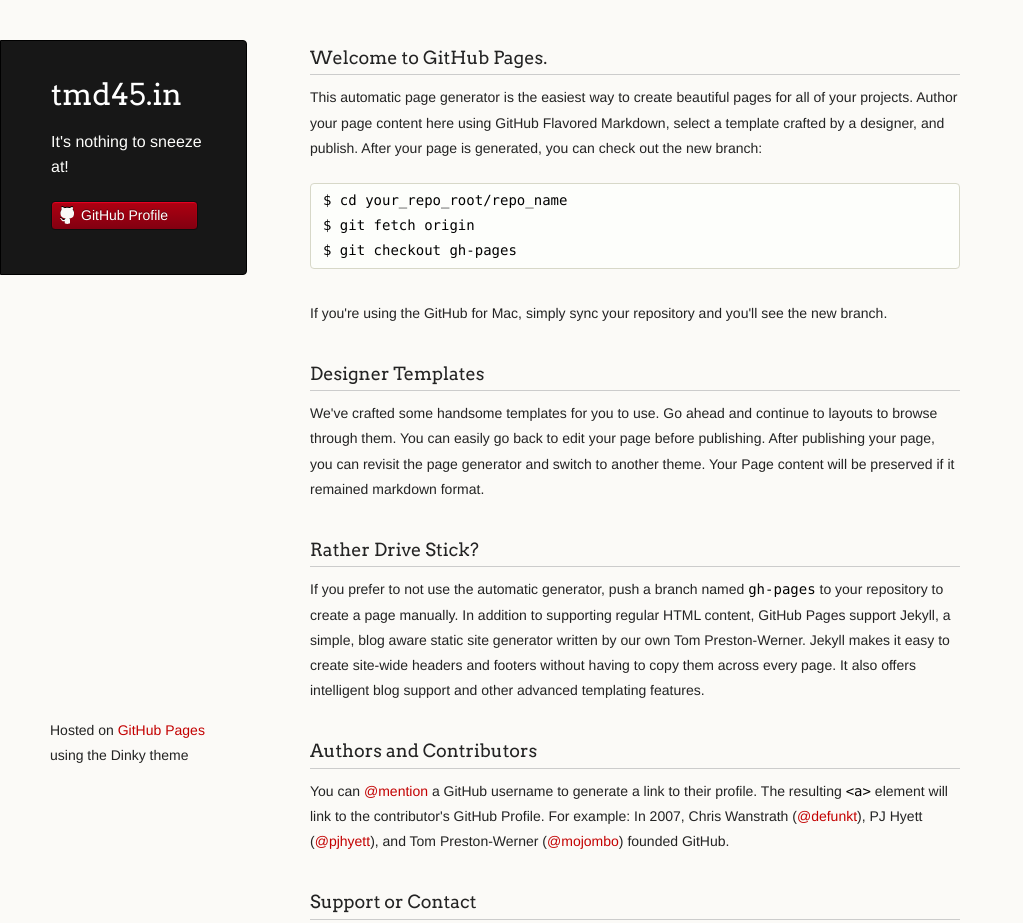
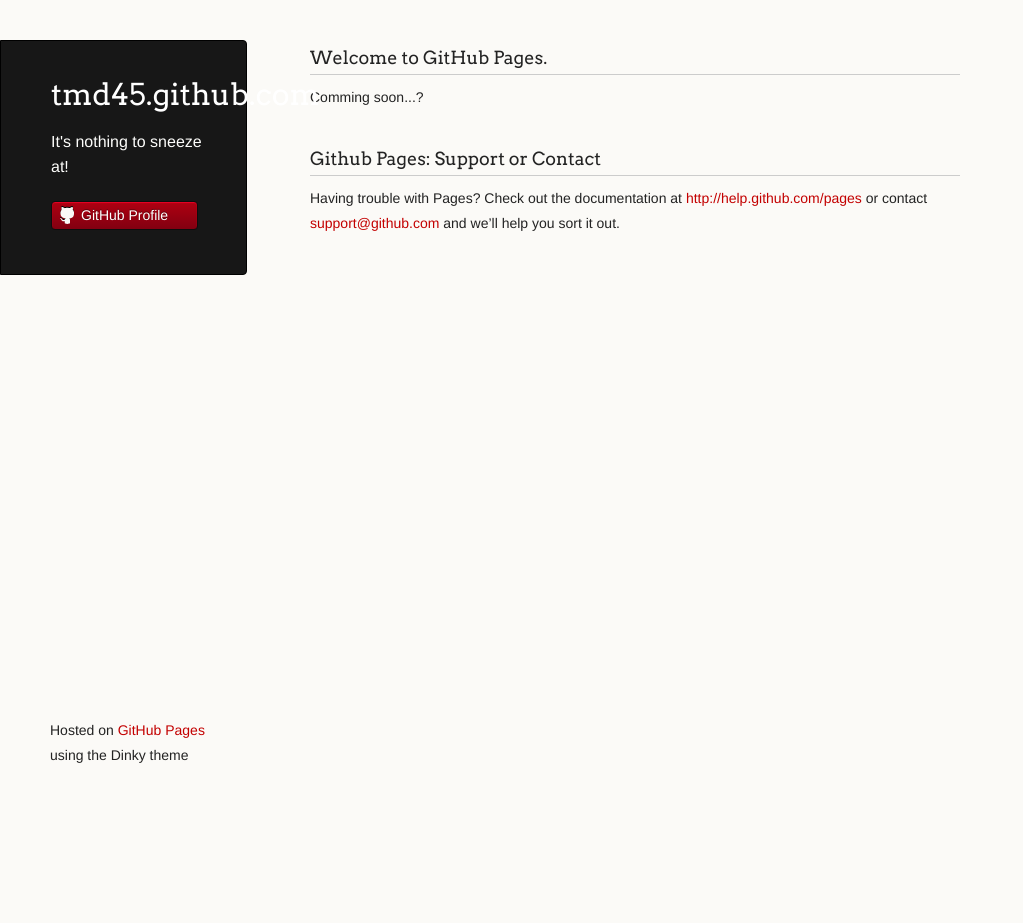
Before and after one commit to tmd45/tmd45.github.com, a plain HTML site: page index.html in a window 1280 px wide. Shown: the top 923 px of the page, without its empty margins (0-1023 px from the left). After the commit the page ends 800 px from the top, so only its background shows below. Drawn offline with Linux system fonts and the light colour scheme.

Commit message:
update top

```diff
--- a/index.html
+++ b/index.html
@@ -16,7 +16,7 @@
   <body>
     <div class="wrapper">
       <header>
-        <h1 class="header">tmd45.in</h1>
+        <h1 class="header">tmd45.github.com</h1>
         <p class="header">It's nothing to sneeze at!</p>
 
 
@@ -29,28 +29,9 @@
       <section>
         <h3>Welcome to GitHub Pages.</h3>
 
-<p>This automatic page generator is the easiest way to create beautiful pages for all of your projects. Author your page content here using GitHub Flavored Markdown, select a template crafted by a designer, and publish. After your page is generated, you can check out the new branch:</p>
+<p>Comming soon...?</p>
 
-<pre><code>$ cd your_repo_root/repo_name
-$ git fetch origin
-$ git checkout gh-pages
-</code></pre>
-
-<p>If you're using the GitHub for Mac, simply sync your repository and you'll see the new branch.</p>
-
-<h3>Designer Templates</h3>
-
-<p>We've crafted some handsome templates for you to use. Go ahead and continue to layouts to browse through them. You can easily go back to edit your page before publishing. After publishing your page, you can revisit the page generator and switch to another theme. Your Page content will be preserved if it remained markdown format.</p>
-
-<h3>Rather Drive Stick?</h3>
-
-<p>If you prefer to not use the automatic generator, push a branch named <code>gh-pages</code> to your repository to create a page manually. In addition to supporting regular HTML content, GitHub Pages support Jekyll, a simple, blog aware static site generator written by our own Tom Preston-Werner. Jekyll makes it easy to create site-wide headers and footers without having to copy them across every page. It also offers intelligent blog support and other advanced templating features.</p>
-
-<h3>Authors and Contributors</h3>
-
-<p>You can <a href="https://github.com/blog/821" class="user-mention">@mention</a> a GitHub username to generate a link to their profile. The resulting <code>&lt;a&gt;</code> element will link to the contributor's GitHub Profile. For example: In 2007, Chris Wanstrath (<a href="https://github.com/defunkt" class="user-mention">@defunkt</a>), PJ Hyett (<a href="https://github.com/pjhyett" class="user-mention">@pjhyett</a>), and Tom Preston-Werner (<a href="https://github.com/mojombo" class="user-mention">@mojombo</a>) founded GitHub.</p>
-
-<h3>Support or Contact</h3>
+<h3>Github Pages: Support or Contact</h3>
 
 <p>Having trouble with Pages? Check out the documentation at <a href="http://help.github.com/pages">http://help.github.com/pages</a> or contact <a href="mailto:support@github.com">support@github.com</a> and we’ll help you sort it out.</p>
       </section>
```
